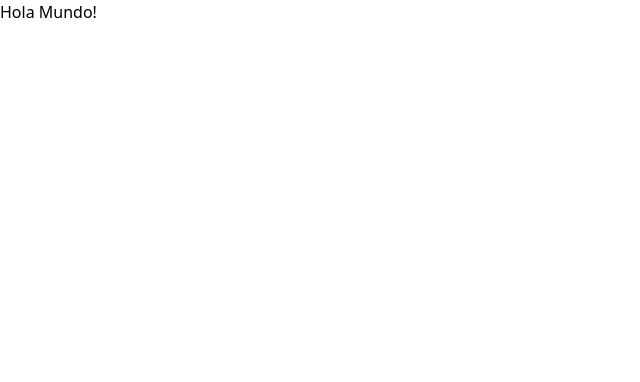
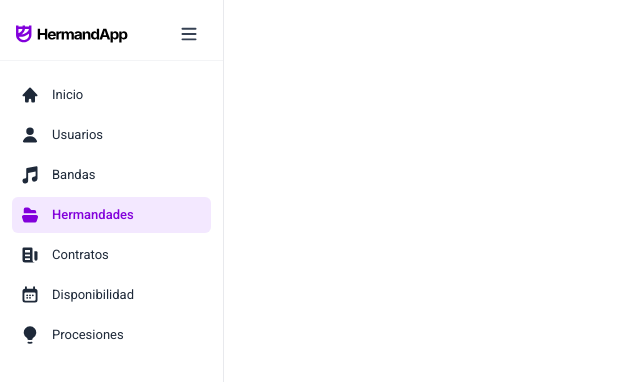
Before and after one commit to MarioMedac0005/hermandapp-front, a React (Vite) app: page / in a window 1280 px wide. Shown: the top 382 px of the page, without its empty margins (0-640 px from the left). Built offline with nearby package versions, Linux system fonts and the light colour scheme.

Commit message:
Sidebar para el layout admin realizado

```diff
--- a/package.json
+++ b/package.json
@@ -10,6 +10,7 @@
     "preview": "vite preview"
   },
   "dependencies": {
+    "@heroicons/react": "^2.2.0",
     "@tailwindcss/vite": "^4.1.16",
     "react": "^19.1.1",
     "react-dom": "^19.1.1",
--- a/src/App.jsx
+++ b/src/App.jsx
@@ -1,6 +1,10 @@
+import Sidebar from "./components/Sidebar"
+
 function App() {
   return (
-    <div>Hola Mundo!</div>
+    <div>
+      <Sidebar />
+    </div>
   )
 }
 
--- /dev/null
+++ b/src/components/Sidebar.jsx
@@ -0,0 +1,115 @@
+import { useState } from "react";
+import {
+  HomeIcon,
+  MusicalNoteIcon,
+  FolderOpenIcon,
+  NewspaperIcon,
+  UserIcon,
+  CalendarDaysIcon,
+  LightBulbIcon,
+  Bars3Icon,
+  XMarkIcon,
+} from "@heroicons/react/16/solid";
+import Logo from "../assets/img/logo.svg";
+
+const menuItems = [
+  { name: "Inicio", icon: HomeIcon, href: "#", active: false },
+  { name: "Usuarios", icon: UserIcon, href: "#", active: false },
+  { name: "Bandas", icon: MusicalNoteIcon, href: "#", active: false },
+  { name: "Hermandades", icon: FolderOpenIcon, href: "#", active: true },
+  { name: "Contratos", icon: NewspaperIcon, href: "#", active: false },
+  { name: "Disponibilidad", icon: CalendarDaysIcon, href: "#", active: false },
+  { name: "Procesiones", icon: LightBulbIcon, href: "#", active: false },
+];
+
+function Sidebar() {
+  const [collapsed, setCollapsed] = useState(false);
+  const [mobileOpen, setMobileOpen] = useState(false);
+
+  return (
+    <>
+      {/* BOTÓN SUPERIOR EN MÓVIL */}
+      <div className="md:hidden flex items-center justify-between px-4 py-3 bg-white border-b border-gray-200">
+        <img src={Logo} alt="Logo" className="w-28" />
+        <button
+          onClick={() => setMobileOpen(true)}
+          className="p-2 rounded-md hover:bg-gray-100"
+        >
+          <Bars3Icon className="w-6 h-6 text-gray-700" />
+        </button>
+      </div>
+
+      {/* SIDEBAR PRINCIPAL */}
+      <div
+        className={`
+          fixed md:static top-0 left-0 h-screen z-40 flex flex-col bg-white border-r border-[#e8e9ed] text-gray-800 text-[13px]
+          transition-all duration-300
+          ${collapsed ? "md:w-20" : "md:w-56"}
+          ${
+            mobileOpen
+              ? "w-56 translate-x-0"
+              : "-translate-x-full md:translate-x-0"
+          }
+        `}
+      >
+        {/* HEADER */}
+        <div className="flex items-center justify-between px-4 pt-4 pb-2 border-b border-gray-100">
+          {!collapsed && (
+            <img
+              src={Logo}
+              alt="Logo Cofradía"
+              className="w-28 transition-all"
+            />
+          )}
+
+          <div className="flex gap-1">
+            {/* Botón colapsar en desktop */}
+            <button
+              onClick={() => setCollapsed(!collapsed)}
+              className="hidden md:flex p-2 rounded-md hover:bg-gray-100 transition"
+            >
+              <Bars3Icon className="w-5 h-5 text-gray-700" />
+            </button>
+
+            {/* Botón cerrar en móvil */}
+            <button
+              onClick={() => setMobileOpen(false)}
+              className="md:hidden p-2 rounded-md hover:bg-gray-100 transition"
+            >
+              <XMarkIcon className="w-5 h-5 text-gray-700" />
+            </button>
+          </div>
+        </div>
+
+        {/* NAVIGATION */}
+        <nav className="flex-1 px-3 py-4 space-y-1 overflow-y-auto">
+          {menuItems.map(({ name, icon: Icon, href, active }) => (
+            <a
+              key={name}
+              href={href}
+              onClick={() => setMobileOpen(false)} // cerrar al hacer click en móvil
+              className={`flex items-center gap-3 p-2 rounded-md transition ${
+                active
+                  ? "bg-purple-100 text-purple-700 font-medium"
+                  : "hover:bg-gray-100"
+              } ${collapsed ? "justify-center" : ""}`}
+            >
+              <Icon className="w-5 h-5 shrink-0" />
+              {!collapsed && <span className="truncate">{name}</span>}
+            </a>
+          ))}
+        </nav>
+      </div>
+
+      {/* BACKDROP OSCURO MÓVIL */}
+      {mobileOpen && (
+        <div
+          className="fixed inset-0 bg-black/30 z-30 md:hidden"
+          onClick={() => setMobileOpen(false)}
+        ></div>
+      )}
+    </>
+  );
+}
+
+export default Sidebar;
--- a/src/index.css
+++ b/src/index.css
@@ -1 +1,11 @@
+@import url('https://fonts.googleapis.com/css2?family=Roboto:ital,wght@0,100..900;1,100..900&display=swap');
+
 @import "tailwindcss";
+
+@theme {
+  --font-roboto: "Roboto", sans-serif;
+}
+
+body {
+    @apply font-roboto;
+}
```
Also changed, not shown: src/assets/img/logo.svg (added), 1 other file (tests, documents, lock files or other folders).
